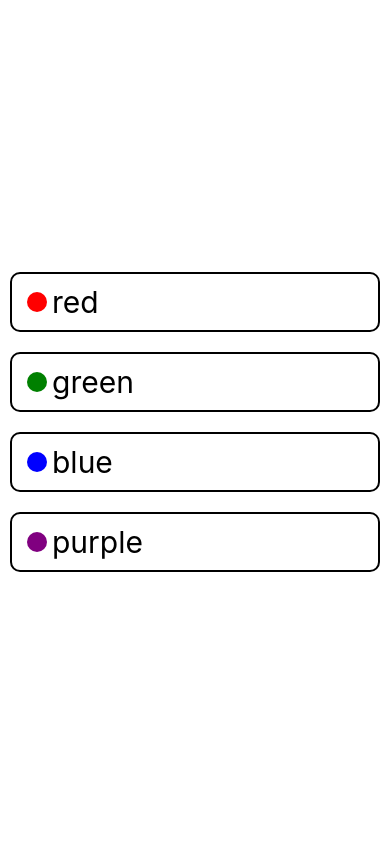
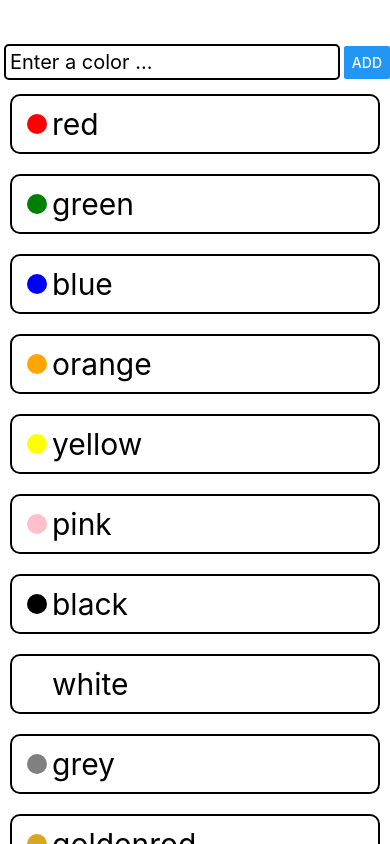
Before and after one commit to suthaharan/reactnative-colorlabs, a React Native app in the folder ColorCatalog/: screen / in a window 390 px wide. Built offline with nearby package versions, Linux system fonts and the light colour scheme.

Commit message:
adding data capture via form

```diff
--- a/ColorCatalog/App.js
+++ b/ColorCatalog/App.js
@@ -1,18 +1,27 @@
 import React, {useState} from "react";
-import { StyleSheet, View  } from 'react-native';
-import Color from "./components/ColorButton";
+import { StyleSheet, FlatList, Alert  } from 'react-native';
+import defaultColors from "./data/defaultColors.json";
+import ColorButton from "./components/ColorButton";
+import ColorForm from "./components/ColorForm";
 
 export default function App() {
 
   const [backgroundColor, setBackgroundColor] = useState("white");
 
   return (
-    <View style={[styles.container, {backgroundColor}]}>
-      <Color backgroundColor="red" onPress={setBackgroundColor}/>
-      <Color backgroundColor="green" onPress={setBackgroundColor}/>
-      <Color backgroundColor="blue" onPress={setBackgroundColor}/>
-      <Color backgroundColor="purple" onPress={setBackgroundColor}/>
-    </View>
+    <>
+      <ColorForm onNewColor={ (newColor) => {
+        Alert.alert(`new color entered ${newColor}`);
+      }}/>
+      <FlatList style={[styles.container, {backgroundColor}]}
+        data={defaultColors}
+        renderItem={({item}) => {
+          return (
+            <ColorButton key={item.id} backgroundColor={item.color} onPress={setBackgroundColor} />
+          );
+        }}
+        />
+    </>
   );
 }
 
@@ -20,30 +29,5 @@
   container: {
     flex: 1,
     display: "flex",
-    justifyContent: "center",
-    alignItems: "center"
   },
-  button:{
-    margin:10,
-    padding: 10,
-    borderWidth: 2,
-    borderRadius: 10,
-    alignSelf: "stretch",
-    backgroundColor: "rgba(255, 255, 255, .8)"
-  },
-  buttonText:{
-    fontSize: 30,
-    textAlign: "center"
-  },
-  sample:{
-    width: 20,
-    height: 20,
-    borderRadius: 10,
-    backgroundColor: "white",
-    margin: 5,
-  },
-  row:{
-    flexDirection: "row",
-    alignItems: "center"
-  }
 });
--- /dev/null
+++ b/ColorCatalog/components/ColorForm.js
@@ -0,0 +1,48 @@
+import React, {useState, useRef} from 'react';
+import {StyleSheet, View, TextInput, Button} from "react-native";
+
+function ColorForm({onNewColor = f => f}) {
+    const [inputValue, setValue ] = useState("");
+    const input = useRef();
+
+    console.log(" -> ", inputValue);
+    return (
+        <View style={styles.container}>
+            <TextInput
+                ref={input}
+                style={styles.txtInput}
+                value={inputValue}
+                autoCapitalize="none"
+                onChangeText={setValue}
+                placeholder='Enter a color ...'
+                />
+            <Button
+                title="Add"
+                onPress={ () => {
+                    input.current.blur();
+                    console.log(`Add value ${inputValue}`);
+                    onNewColor(inputValue);
+                    setValue("");
+            }}
+            />
+        </View>
+    );
+}
+
+const styles = StyleSheet.create({
+    container: {
+        marginTop: 40,
+        flexDirection: "row",
+        alignItems: "center"
+    },
+    txtInput:{
+        flex: 1,
+        borderWidth: 2,
+        fontSize: 20,
+        margin: 4,
+        borderRadius: 5,
+        padding: 4
+    }
+  });
+
+  export default ColorForm;
--- a/ColorCatalog/data/defaultColors.json
+++ b/ColorCatalog/data/defaultColors.json
@@ -53,6 +53,6 @@
   },
   {
     "id": "GiKqTrINl",
-    "color": "lightred"
+    "color": "lightgreen"
   }
 ]
```
Also changed, not shown: 1 other file (tests, documents, lock files or other folders).
